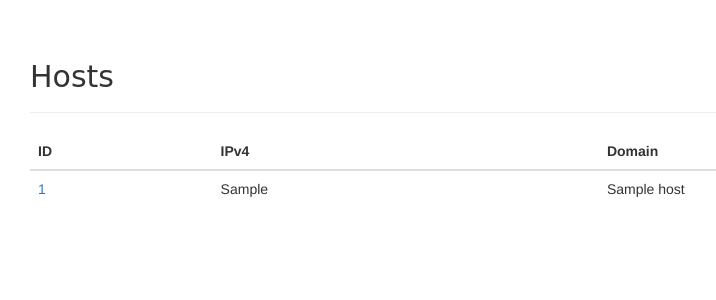
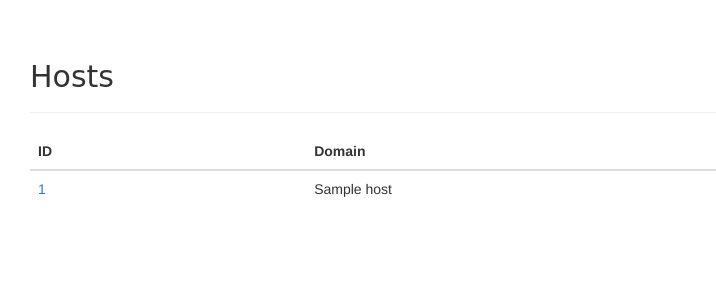
Before and after one commit to miloszszl/Rozproszone-testowanie-aplikacji-HTTP, a Django app: template django_app/http_site/my_app/templates/my_app/hosts_list.html in a window 1280 px wide. Shown: the part 102-402 px from the top of the page, without its empty margins (40-756 px from the left). Run offline with Django 3.2, Linux system fonts and the light colour scheme; the template is opened without the code that fills it: most values are stand-ins (such as "Sample title", 1, 10 or a date in 2020); some libraries are stand-ins or nearby versions; some web fonts are replaced.

Commit message:
Frontend modyfication and validation

```diff
--- a/django_app/http_site/my_app/templates/my_app/host_detail.html
+++ b/django_app/http_site/my_app/templates/my_app/host_detail.html
@@ -8,7 +8,7 @@
     <div class="panel panel-primary">
       <div class="panel-heading">HOST ID : {{host.pk}}</div>
       <div class="panel-body">
-          <div class="col-sm-2"><b>IPv4:</b></div><div class="col-sm-10">{{ host.ipv4}}</div>
+          <!--<div class="col-sm-2"><b>IPv4:</b></div><div class="col-sm-10">{{ host.ipv4}}</div>-->
           <div class="col-sm-2"><b>Domain:</b></div><div class="col-sm-10">{{ host.domain_name }}</div>
       </div>
     </div>
--- a/django_app/http_site/my_app/templates/my_app/hosts_list.html
+++ b/django_app/http_site/my_app/templates/my_app/hosts_list.html
@@ -9,7 +9,7 @@
       <thead class="thead-inverse">
         <tr>
           <th>ID</th>
-          <th>IPv4</th>
+          <!--<th>IPv4</th>-->
           <th>Domain</th>
         </tr>
       </thead>
@@ -17,7 +17,7 @@
       {% for host in hosts %}
         <tr class='clickable-row' data-href="{% url 'host_detail' pk=host.id %}">
           <td> <a color="black" href="{% url 'host_detail' pk=host.pk %}">{{ host.pk }}</a></td>
-          <td>{{ host.ipv4}}</td>
+          <!--<td>{{ host.ipv4}}</td>-->
           <td>{{ host.domain_name }}</td>
         </tr>
       {% endfor %}
```
